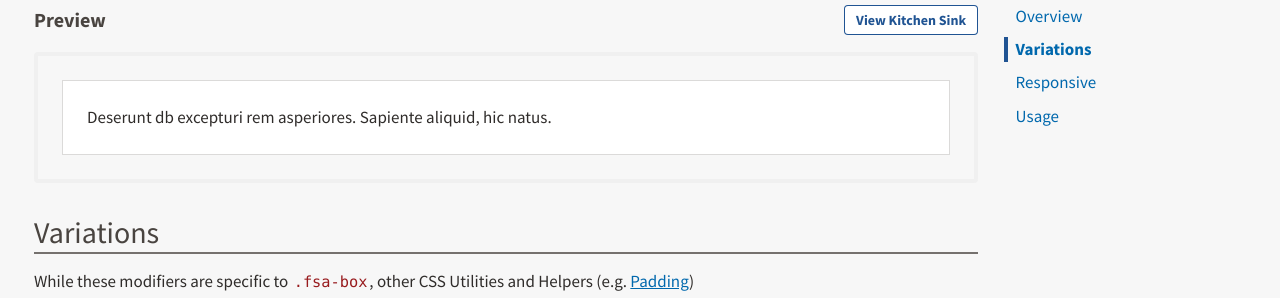
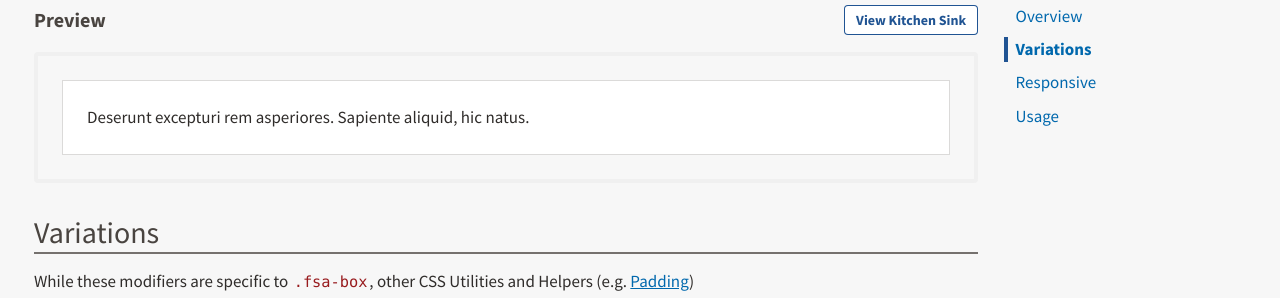
Before and after one commit to USDA-FSA/fsa-design-system, a Jekyll site: the page built from components/box/index.md, in a window 1280 px wide and 900 px high. Shown: the part 387-685 px from the top of the window. Built offline with Jekyll 4.4.1, drawn with Linux system fonts in a browser that asks for light colours.

Commit message:
Box [amends #369]

````diff
--- a/components/box/index.md
+++ b/components/box/index.md
@@ -8,15 +8,13 @@
 jump_menu: true
 ---
 
-<div class="ds-preview">
-  <div class="fsa-box">
-    <p>Deserunt db excepturi rem asperiores. Sapiente aliquid, hic natus.</p>
-  </div>
+{% capture snippet %}
+<div class="fsa-box">
+  <p>Deserunt excepturi rem asperiores. Sapiente aliquid, hic natus.</p>
 </div>
+{% endcapture %}
 
-```html
-<element class="fsa-box">...</element>
-```
+{% include preview-and-snippet.html %}
 
 ## Variations
 
````
